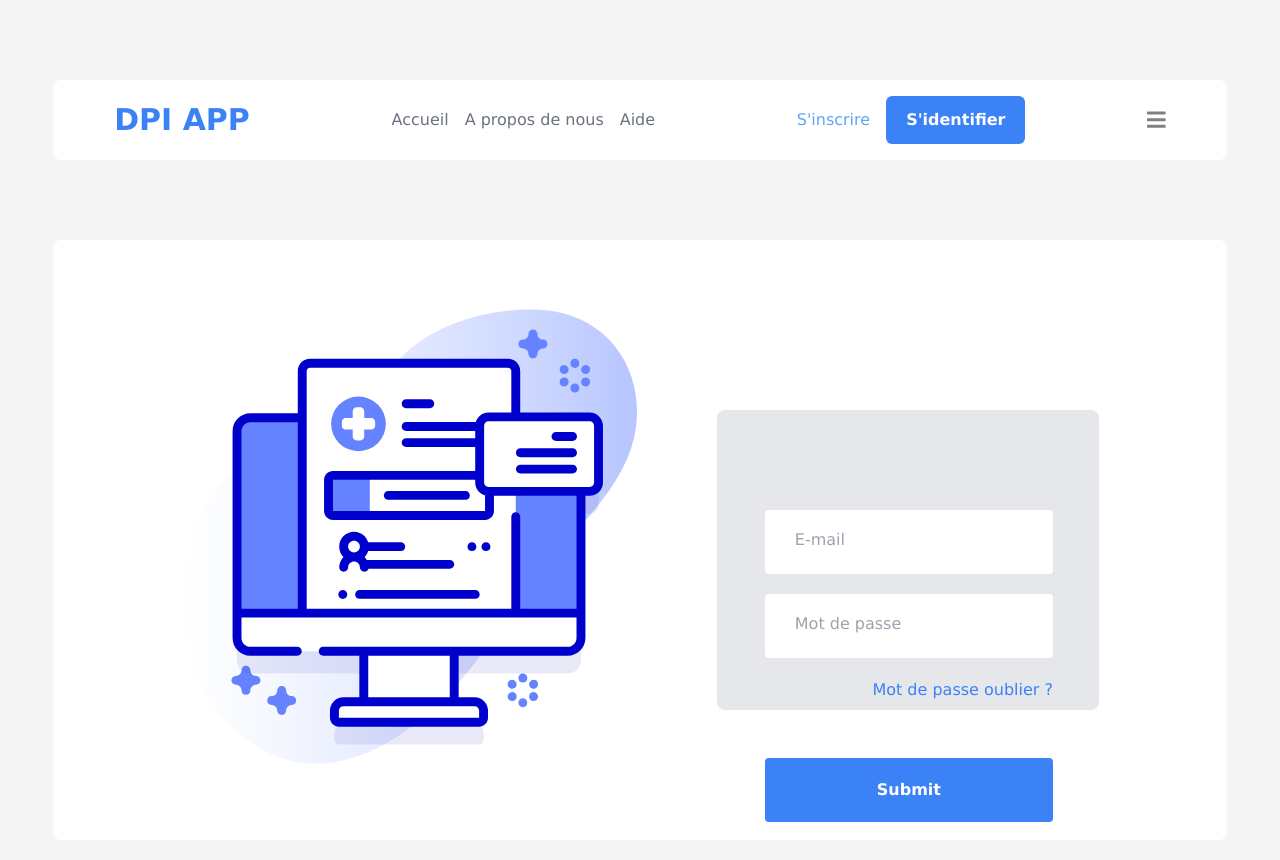
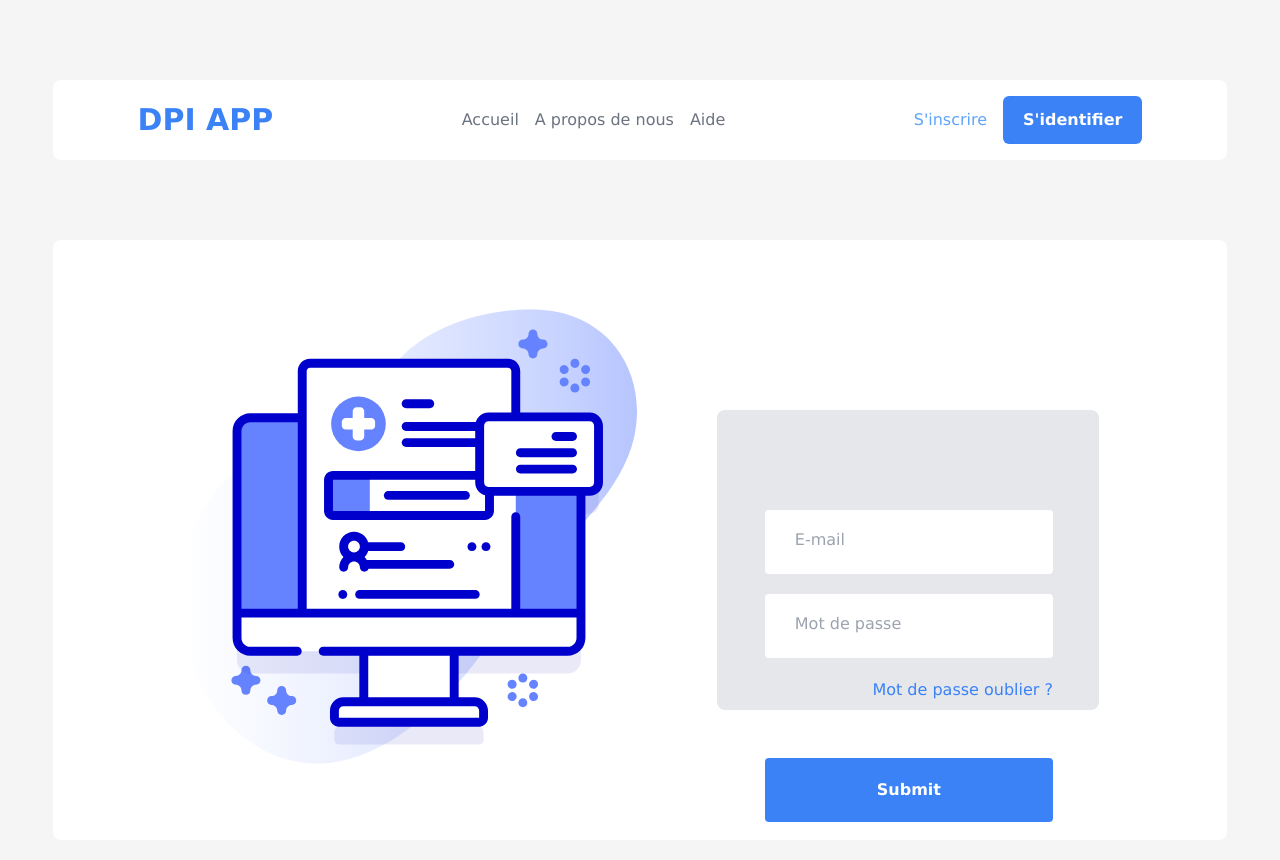
Before and after one commit to ikramkharbouch/DPI_APP, a Next.js app in the folder client/: page /login in a window 1280 px wide. Shown: the top 860 px of the page. Built offline with nearby package versions, Linux system fonts and the light colour scheme.

Commit message:
fix hidden menu icon

```diff
--- a/client/components/Menu.js
+++ b/client/components/Menu.js
@@ -15,7 +15,7 @@ const Menu = ({ showMenu }) => {
                 <button className=" mr-4 text-blue-400 font-medium">S'inscrire</button>
                 <button className="bg-blue-500 px-5 py-3 rounded-md text-white font-bold">S'identifier</button>
             </div>
-            <FontAwesomeIcon icon={faBars} color="gray" onClick={showMenu} size="lg" />
+            <FontAwesomeIcon icon={faBars} color="gray" onClick={showMenu} size="lg" className='block lg:hidden' />
         </div>
     </>);
 }
```
